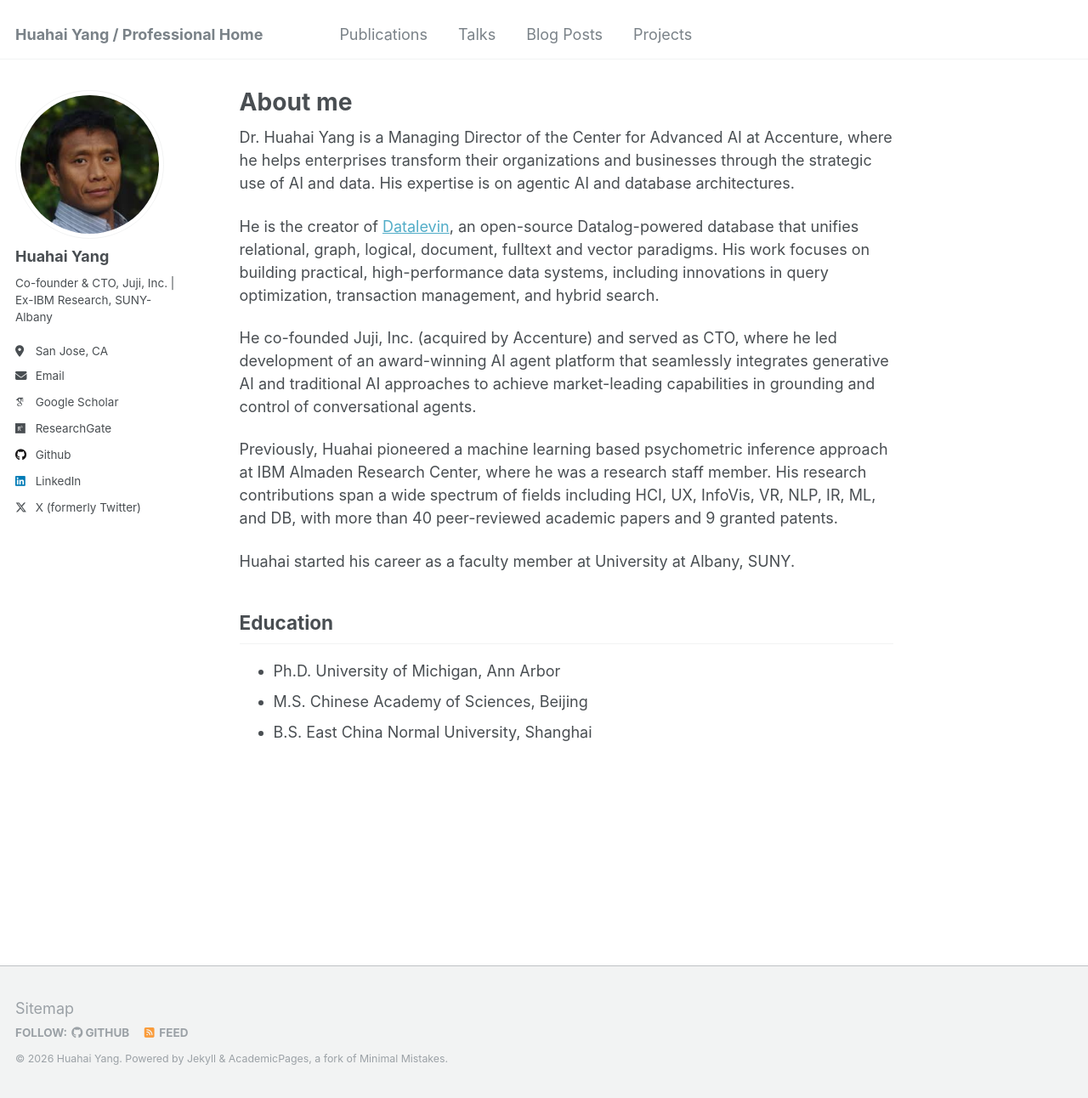
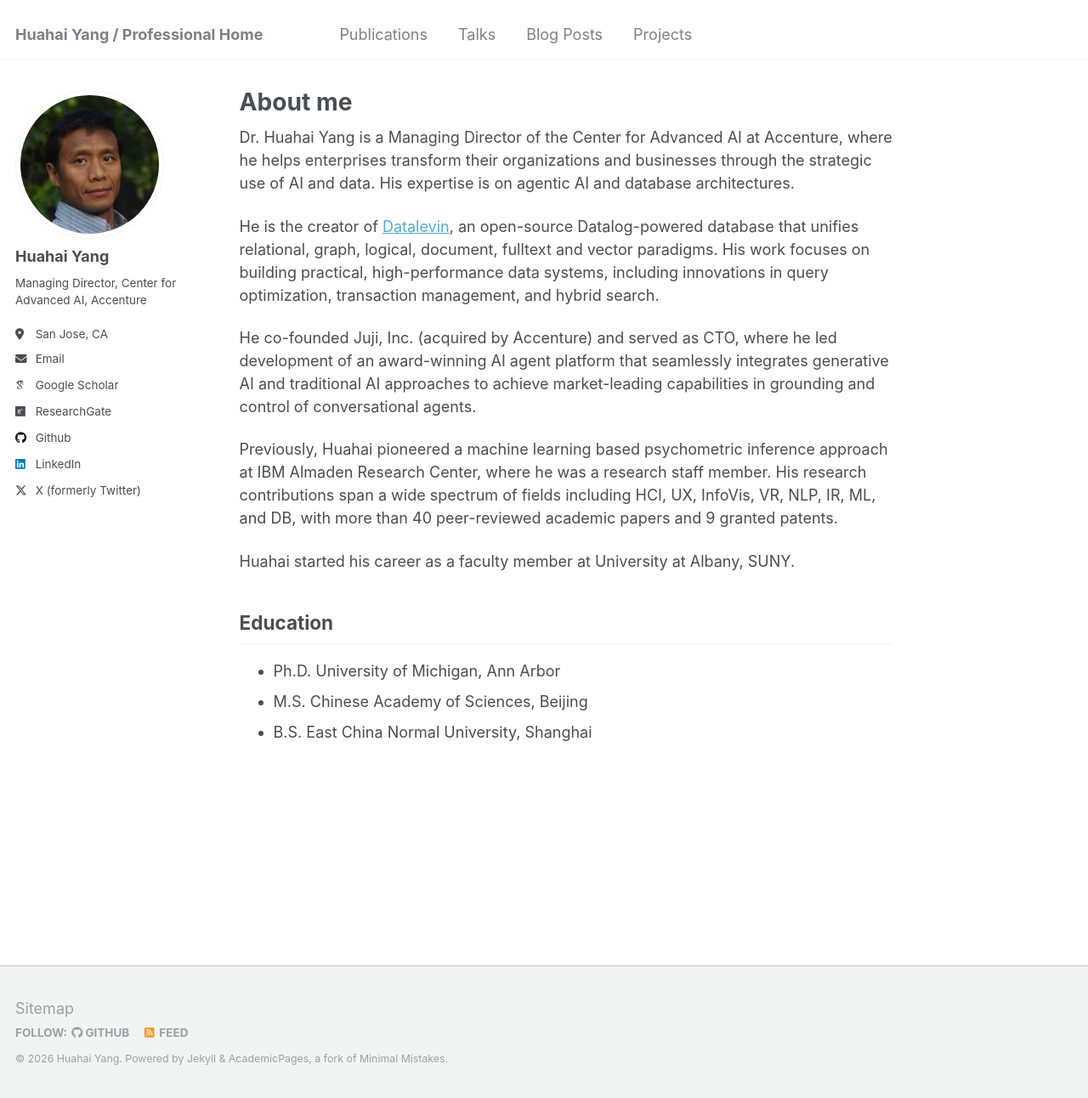
Before and after one commit to huahaiy/huahaiy.github.io, a Jekyll site: the page built from _pages/about.md, in a window 1280 px wide and 1292 px high. Shown: the whole window at 85% size. Built offline with Jekyll 4.4.1, drawn with Linux system fonts in a browser that asks for light colours; some web fonts are replaced.

Commit message:
update title

```diff
--- a/_config.yml
+++ b/_config.yml
@@ -24,7 +24,7 @@ author:
   avatar           : "huahai.jpeg"
   name             : "Huahai Yang"
   pronouns         : # example: "she/her"
-  bio              : "Co-founder & CTO, Juji, Inc. | Ex-IBM Research, SUNY-Albany"
+  bio              : "Managing Director, Center for Advanced AI, Accenture"
   location         : "San Jose, CA"
   employer         : #"Red Brick University"
   uri              : # URL
```
